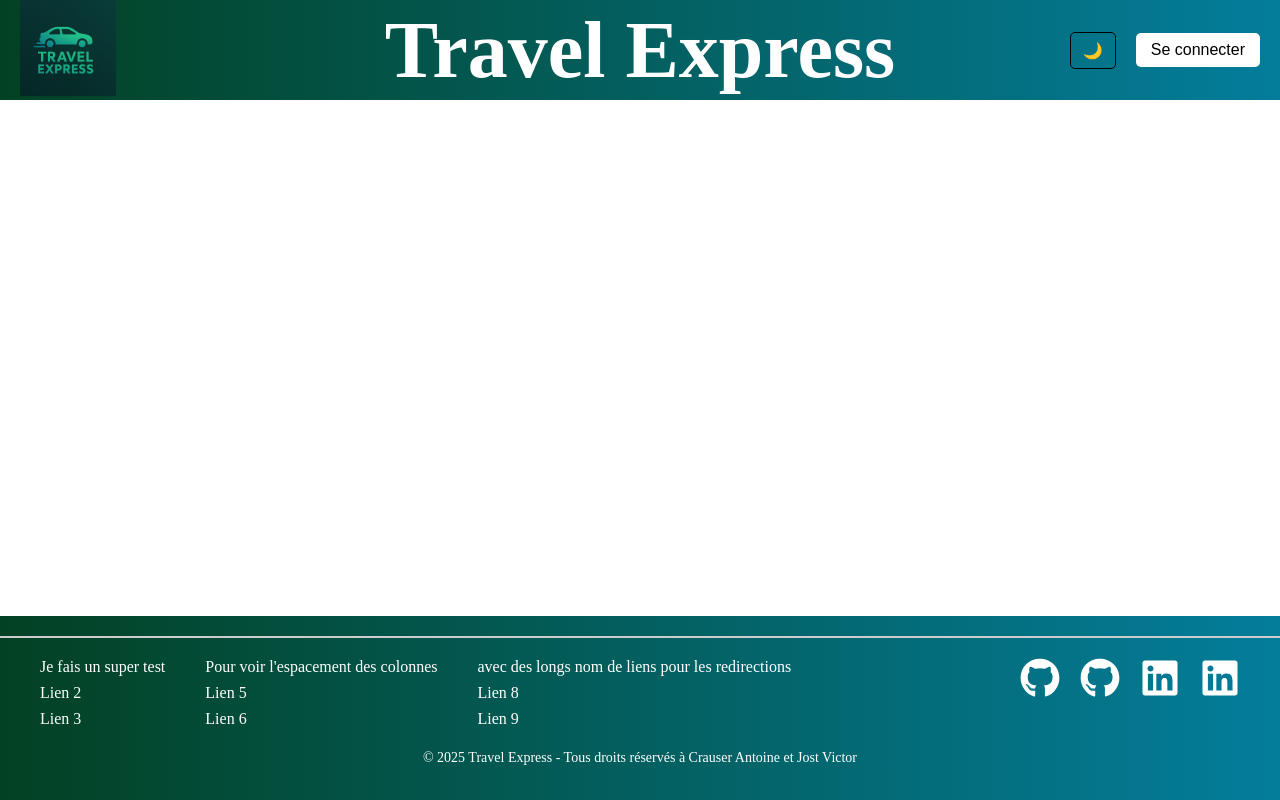
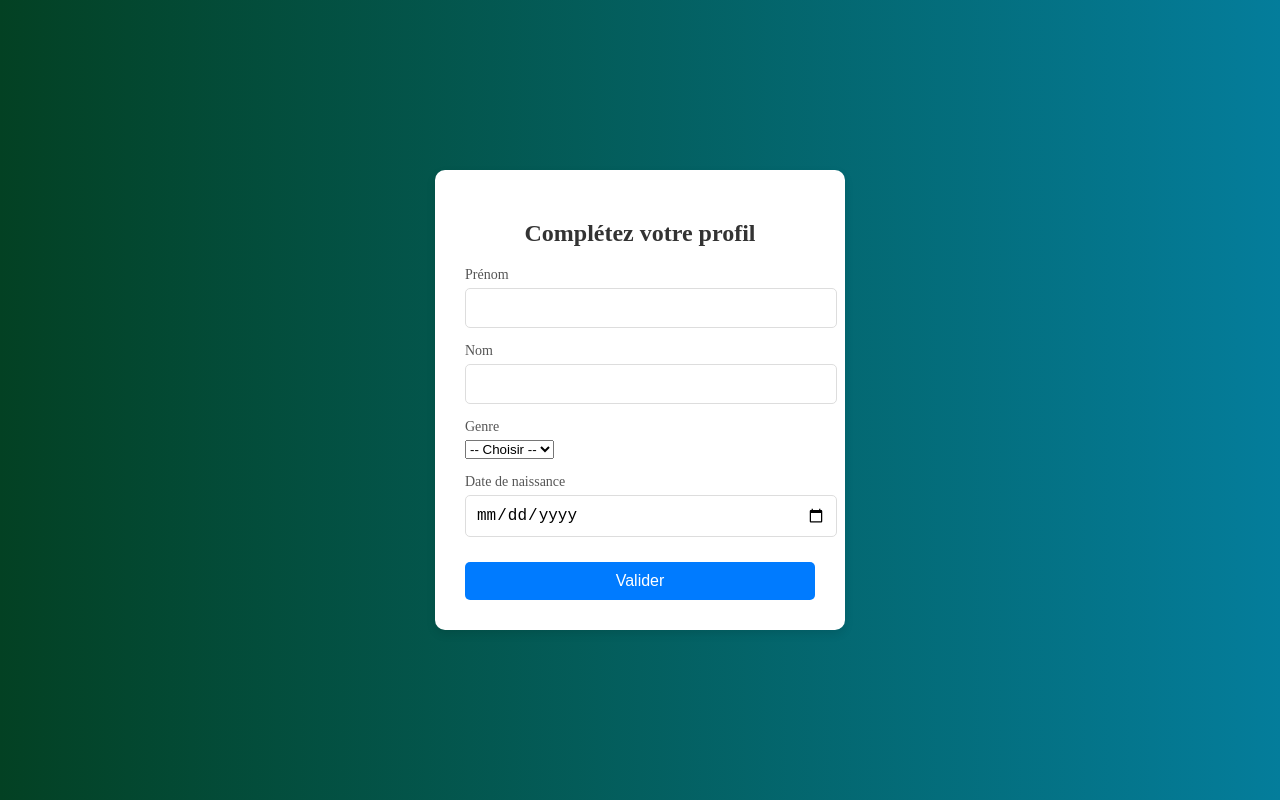
Before and after one commit to AntoineCrsr/Projet-Stage-UQAC, a React (Vite) app in the folder frontend-react/: page /login/completion in a window 1280 px wide. Built offline with nearby package versions, Linux system fonts and the light colour scheme.

Commit message:
Commit de la page de complétion du profil et la route dans le main, mais pas mal de bugs avec le token (localstorage etc) et les redirections de mon coté donc je met que la page non appelée encore pour le moment.

```diff
--- a/frontend-react/src/main.jsx
+++ b/frontend-react/src/main.jsx
@@ -3,10 +3,12 @@
 import { BrowserRouter, Routes, Route } from "react-router-dom";
 import Home from "./pages/Home";
 import Login from "./pages/Login";
+import LoginCompletion from "./pages/LoginCompletion";
 import Footer from "./components/footer";
 import JourneyDetails from "./components/journeyDetails";
 import "./theme.css";
 import Header from "./components/header";
+
 ReactDOM.createRoot(document.getElementById("root")).render(
   <React.StrictMode>
     <BrowserRouter>
@@ -17,6 +19,7 @@
           <Route path="/" element={<Home />} />
           <Route path="/login" element={<Login />} />
           <Route path="/journey/:id" element={<JourneyDetails />} />
+          <Route path="/login/completion" element={<LoginCompletion />} />
         </Routes>
         </div>
         <Footer />
--- /dev/null
+++ b/frontend-react/src/pages/LoginCompletion.jsx
@@ -0,0 +1,94 @@
+import React, { useState } from "react";
+import { useNavigate } from "react-router-dom";
+import "./styles/login.css";
+
+const LoginCompletion = () => {
+    const [firstName, setFirstName] = useState("");
+    const [lastName, setLastName] = useState("");
+    const [gender, setGender] = useState("");
+    const [birthDate, setBirthDate] = useState("");
+    const [error, setError] = useState("");
+    const navigate = useNavigate();
+
+    const handleSubmit = async (e) => {
+    e.preventDefault();
+    setError("");
+
+    if (!firstName || !lastName || !gender || !birthDate) {
+        setError("Merci de remplir tous les champs.");
+        return;
+    }
+
+    /*const token = localStorage.getItem("token");
+    const userId = localStorage.getItem("userId");*/
+
+    /*try {
+        const res = await fetch(`http://localhost:3000/api/user/${userId}`, {
+        method: "PUT",
+        headers: {
+            "Content-Type": "application/json",
+            Authorization: `Bearer ${token}`,
+        },
+        body: JSON.stringify({
+            user: {
+            name: {
+                firstName,
+                lastName,
+            },
+            gender,
+            dateBirthday: new Date(birthDate).getTime(),
+            },
+        }),
+    });
+
+      if (!res.ok) throw new Error("Erreur API");
+
+      // MAJ nom localstorage
+      localStorage.setItem("userName", `${firstName} ${lastName}`);
+      navigate("/"); // retour à l'accueil une fois le formulaire complété (pas encore testé)
+    } catch (err) {
+      console.error(err);
+      setError("Impossible de compléter le profil. Réessayez.");
+    }*/
+  };
+
+  return (
+    <div className="login-container">
+      <div className="login-box">
+        <h2>Complétez votre profil</h2>
+        <form onSubmit={handleSubmit}>
+          <div className="input-group">
+            <label>Prénom</label>
+            <input type="text" value={firstName} onChange={(e) => setFirstName(e.target.value)} />
+          </div>
+
+          <div className="input-group">
+            <label>Nom</label>
+            <input type="text" value={lastName} onChange={(e) => setLastName(e.target.value)} />
+          </div>
+
+          <div className="input-group">
+            <label>Genre</label>
+            <select value={gender} onChange={(e) => setGender(e.target.value)}>
+              <option value="">-- Choisir --</option>
+              <option value="homme">Homme</option>
+              <option value="femme">Femme</option>
+              <option value="autre">Autre</option>
+            </select>
+          </div>
+
+          <div className="input-group">
+            <label>Date de naissance</label>
+            <input type="date" value={birthDate} onChange={(e) => setBirthDate(e.target.value)} />
+          </div>
+
+          <button className="form" type="submit">Valider</button>
+        </form>
+
+        {error && <p className="error">{error}</p>}
+      </div>
+    </div>
+  );
+};
+
+export default LoginCompletion;
```
